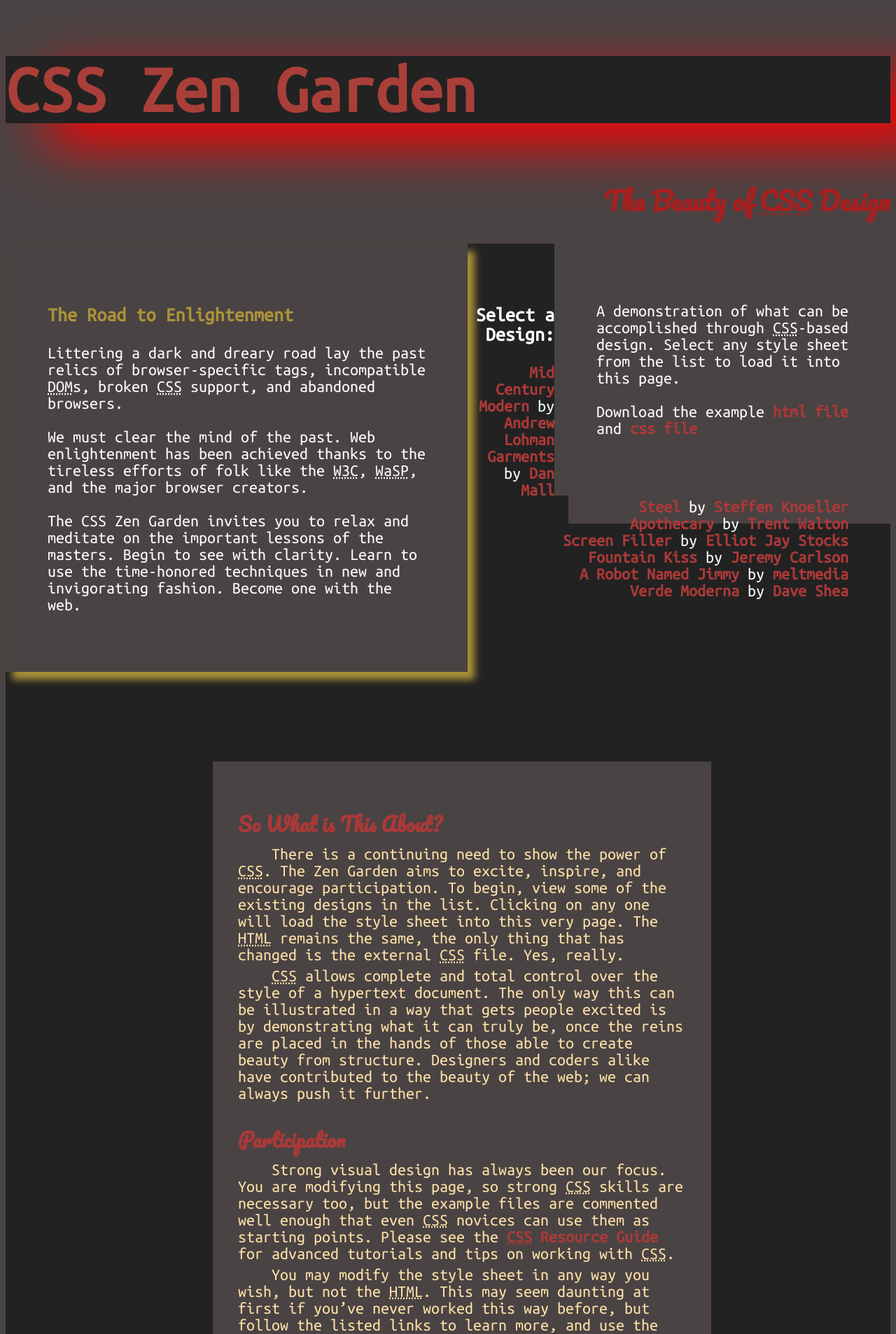
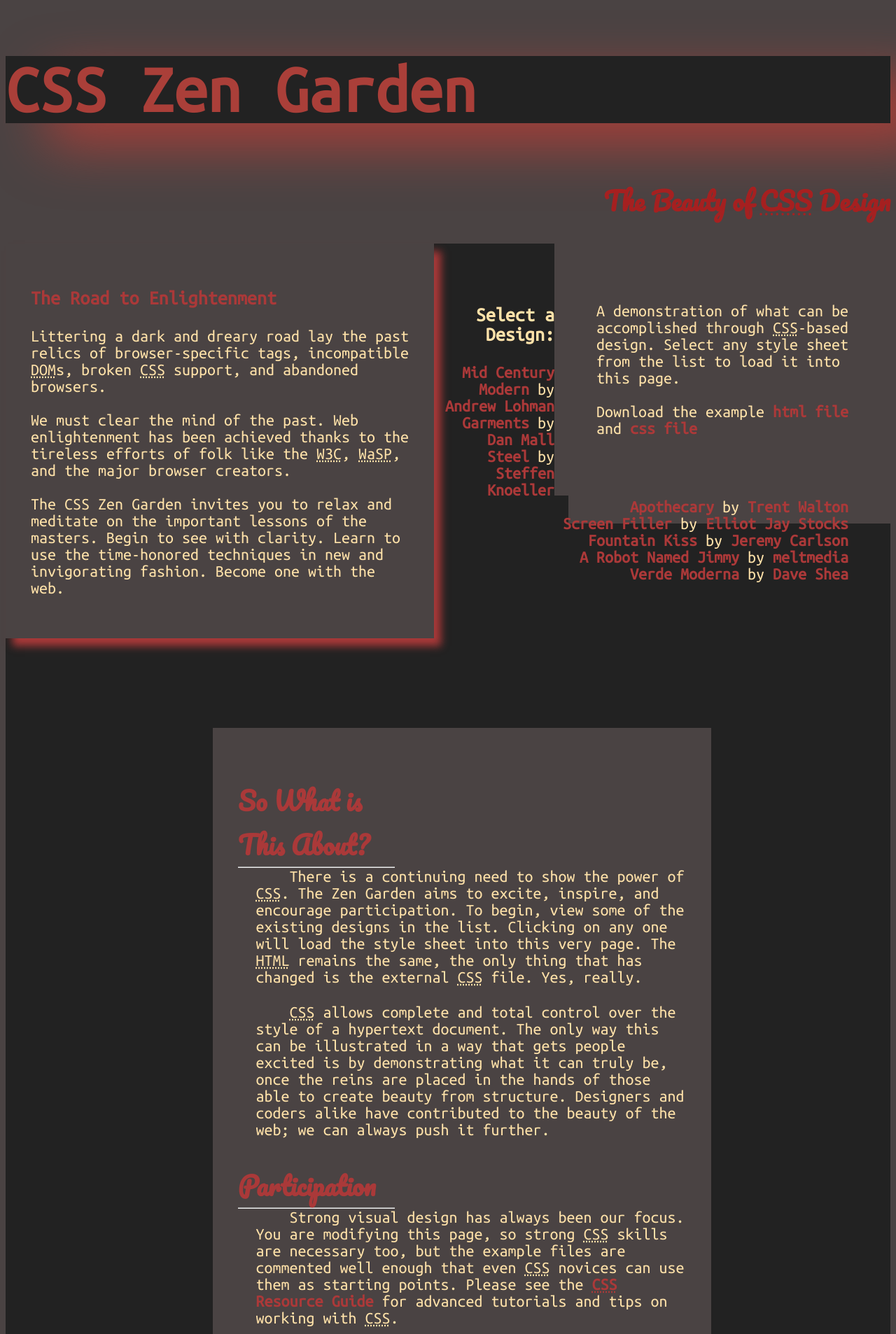
Before and after one commit to jonjamison3/schooling, a PHP site: page / in a window 1280 px wide. Shown: the top 1906 px of the page at 70% size. Run offline with PHP 8.4, Linux system fonts and the light colour scheme.

Commit message:
making colors more consistent, further layout adjusting

```diff
--- a/webDev2/midterm/styles.css
+++ b/webDev2/midterm/styles.css
@@ -1,6 +1,6 @@
 body{
 	background-color: #4A4343;
-	color: white;
+	color: #FFE2A9;
 	font-size: 1.5em;
 	font-family: "Ubuntu mono";
 }
@@ -8,8 +8,7 @@ h1{
 	font-size: 4em;
 	color:#AA3F39;
 	background-color: #222;
-	//text-shadow: 10px 20px 60px #fff;
-	box-shadow: 60px 30px 80px red;
+	box-shadow: 60px 30px 80px #AA3F39;
 	margin-right: 0;
 }
 h2{
@@ -33,11 +32,15 @@ li{
 	color:#AA3939;
 	margin-bottom: 0px;
 	font-family: "Pacifico";
+	font-size: 1.5em;
+	border-bottom: 2px groove;
+	width: 35%;
 }
 .main p{
 	margin:auto;
-	margin-top: 6px;
-	max-width: 760px;
+	margin-top: 0;
+	margin-bottom: 4%;
+	margin-left: 4%;
 	text-indent: 2em;
 }
 
@@ -53,13 +56,13 @@ li{
 .preamble{
 	width:20vw;
 	background-color:#4A4343;
-	padding: 2.5em;
+	padding: 1.5em;
 	float: left;
 	min-width: 540px;
-	box-shadow: 10px 11px 10px #AA9239;
+	box-shadow: 10px 11px 11px #AA3939;
 }
 .preamble h3{
-	color: #AA9239;
+	color: #AA3939;
 }
 .summary{
 	float: right;
@@ -70,7 +73,6 @@ li{
 	box-shadow: 20px 40px 0px #4A4343;
 }
 .main{
-	color:#FFE2A9;
 	padding: 1.5em;
 	background-color:#4A4343;
 	width:50vw;
```
